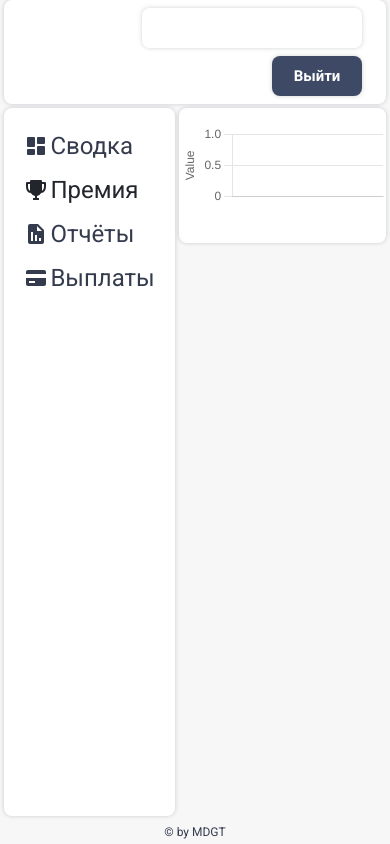
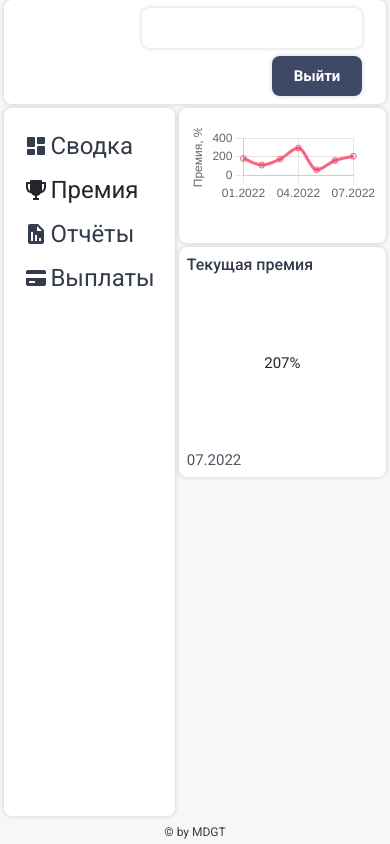
Before and after one commit to Shertor/mdgt-dashboard, a React (Create React App) app: page /Prise in a window 390 px wide. Built offline with nearby package versions, Linux system fonts and the light colour scheme.

Commit message:
Карточка с текущей премией

```diff
--- a/src/App.css
+++ b/src/App.css
@@ -1,5 +1,5 @@
 .content-wrapper {
-	height: 100vh;
+	min-height: 100vh;
 	max-width: var(--app-max-width);
 	margin: 0 auto;
 	padding: 0 0.25rem;
--- a/src/Components/Prise/Prise.css
+++ b/src/Components/Prise/Prise.css
@@ -1,12 +1,49 @@
-.prise-chart-card {
-	/* max-width: 100%;
-	max-height: 200px; */
+.prise-grid {
+	grid-template-rows: min-content min-content;
+}
 
-	position: relative;
-	min-height: 16vh;
-	min-width: 9vw;
+.blank-page-ar-2 {
+	width: 100%;
+	height: 100%;
+	aspect-ratio: 2;
+}
+
+.current-prise {
+	max-width: 220px;
+	min-height: 230px;
+
+	padding: 1rem 1.5rem;
 
 	display: flex;
-	align-items: center;
-	justify-content: center;
+	flex-direction: column;
+
+	justify-content: space-between;
 }
+
+.current-prise__title {
+	font-size: var(--h3-font-size);
+	color: var(--text-color);
+
+	font-weight: var(--font-medium);
+}
+
+.current-prise__prise {
+	font-size: calc(var(--h1-font-size)+4.5rem);
+	color: var(--title-color);
+	align-self: center;
+}
+
+.current-prise__date {
+	color: var(--text-color-light);
+}
+
+@media screen and (max-width: 425px) {
+	.current-prise {
+		padding: 0.5rem;
+	}
+	.current-prise__prise {
+		font-size: calc(var(--h1-font-size)+2.5rem);
+
+		align-self: center;
+	}
+}
--- a/src/Components/Prise/Prise.jsx
+++ b/src/Components/Prise/Prise.jsx
@@ -7,15 +7,16 @@ import PriseChart from './PriseChart'
 import './Prise.css'
 
 async function getPrises() {
+	const range = 300
 	return {
 		prises: [
-			Math.random() * 100,
-			Math.random() * 100,
-			Math.random() * 100,
-			Math.random() * 100,
-			Math.random() * 100,
-			Math.random() * 100,
-			Math.random() * 100,
+			Math.round(Math.random() * range),
+			Math.round(Math.random() * range),
+			Math.round(Math.random() * range),
+			Math.round(Math.random() * range),
+			Math.round(Math.random() * range),
+			Math.round(Math.random() * range),
+			Math.round(Math.random() * range),
 		],
 		dates: [
 			'01.2022',
@@ -33,18 +34,25 @@ export default function Prise() {
 	const { isLogged } = useContext(Context)
 	const [prises, setPrises] = useState({ prises: [], dates: [] })
 
+	const [chartLoaded, setChartLoaded] = useState(false)
+
 	useEffect(() => {
-		console.log('useEffect ')
-		const interval = setInterval(() => {
+		function updatePriseChart() {
 			if (isLogged) {
 				setTimeout(() => {
 					getPrises().then((response) => {
 						console.log(response)
 						setPrises(response)
+						setChartLoaded(true)
 					})
 				}, 1000)
 			}
-		}, 5000)
+		}
+
+		updatePriseChart()
+
+		console.log('useEffect ')
+		const interval = setInterval(updatePriseChart, 100000)
 
 		return () => {
 			clearInterval(interval)
@@ -60,9 +68,24 @@ export default function Prise() {
 	return (
 		<>
 			{isLogged ? (
-				<div className="transparent-item">
-					<div className="prise-chart-card card-item">
-						<PriseChart dataset={prises} />
+				<div className="transparent-item prise-grid">
+					<div className="chart-card card-item">
+						{chartLoaded ? (
+							<PriseChart dataset={prises} />
+						) : (
+							<div className="blank-page-ar-2"></div>
+						)}
+					</div>
+					<div className="current-prise card-item">
+						<div className="current-prise__title">Текущая премия</div>
+						<div className="current-prise__prise">
+							{chartLoaded
+								? prises.prises[prises.prises.length - 1] + '%'
+								: null}
+						</div>
+						<div className="current-prise__date">
+							{prises.dates[prises.prises.length - 1]}
+						</div>
 					</div>
 				</div>
 			) : (
--- a/src/Components/Prise/PriseChart.jsx
+++ b/src/Components/Prise/PriseChart.jsx
@@ -48,10 +48,10 @@ export default function PriseChart({ dataset }) {
 				display: true,
 				title: {
 					display: true,
-					text: 'Value',
+					text: 'Премия, %',
 				},
-				suggestedMin: Math.min(...dataset.prises) * 0.9,
-				suggestedMax: Math.max(...dataset.prises) * 1.1,
+				suggestedMin: 0,
+				suggestedMax: Math.max(...dataset.prises),
 			},
 		},
 	}
--- a/src/index.css
+++ b/src/index.css
@@ -135,3 +135,21 @@ img {
 
 	background-color: transparent;
 }
+
+.chart-card {
+	position: relative;
+	min-height: 16vh;
+	min-width: 9vw;
+
+	display: flex;
+	align-items: center;
+	justify-content: center;
+
+	padding: 1.15rem 1.15rem 0 1.15rem;
+}
+
+@media screen and (max-width: 425px) {
+	.chart-card {
+		padding: 0rem 0.5rem 0 0.5rem;
+	}
+}
--- a/src/index.js
+++ b/src/index.js
@@ -7,9 +7,9 @@ import { BrowserRouter } from 'react-router-dom'
 
 const root = ReactDOM.createRoot(document.getElementById('root'))
 root.render(
-	// <React.StrictMode>
-	<BrowserRouter>
-		<App />
-	</BrowserRouter>
-	// </React.StrictMode>
+	<React.StrictMode>
+		<BrowserRouter>
+			<App />
+		</BrowserRouter>
+	</React.StrictMode>
 )
```
